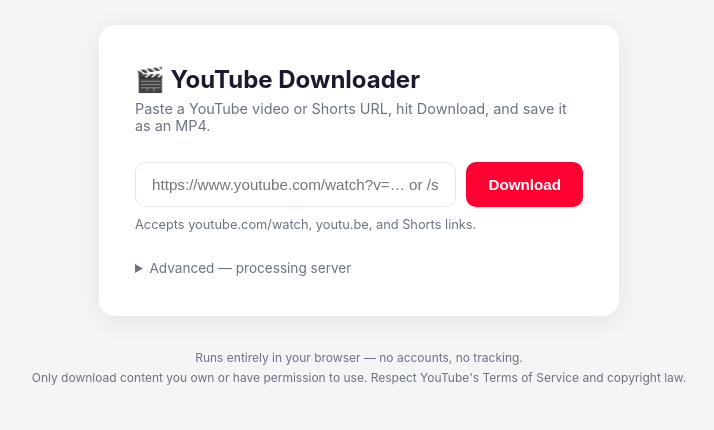
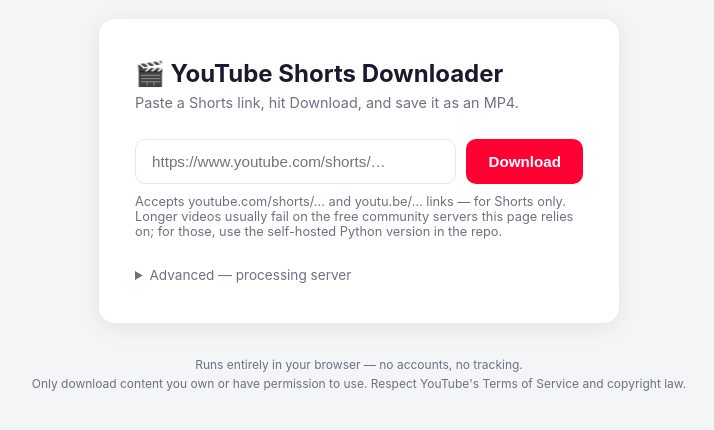
Before and after one commit to askarali2024/youtube-fetcher, a plain HTML site: page index.html in a window 1280 px wide. Shown: the part 194-624 px from the top of the page, without its empty margins (281-995 px from the left). Drawn offline with Linux system fonts and the light colour scheme; no server answers.

Commit message:
Set honest expectations on the Pages app: Shorts only
The only open community instance can't stream longer videos, so the
UI, README, and repo description now position the static app as a
Shorts downloader and point to the self-hosted Python versions for
regular videos.

```diff
--- a/index.html
+++ b/index.html
@@ -3,8 +3,8 @@
 <head>
   <meta charset="UTF-8">
   <meta name="viewport" content="width=device-width, initial-scale=1.0">
-  <title>YouTube Video &amp; Shorts Downloader</title>
-  <meta name="description" content="Download YouTube videos and Shorts as MP4 — paste a link, hit download.">
+  <title>YouTube Shorts Downloader</title>
+  <meta name="description" content="Download YouTube Shorts as MP4 — paste a link, hit download.">
   <style>
     :root {
       --bg: #f4f5f7;
@@ -177,14 +177,14 @@
 </head>
 <body>
   <main class="card">
-    <h1>🎬 YouTube Downloader</h1>
-    <p class="subtitle">Paste a YouTube video or Shorts URL, hit Download, and save it as an MP4.</p>
+    <h1>🎬 YouTube Shorts Downloader</h1>
+    <p class="subtitle">Paste a Shorts link, hit Download, and save it as an MP4.</p>
 
     <form id="download-form" class="input-row">
-      <input type="url" id="url" placeholder="https://www.youtube.com/watch?v=… or /shorts/…" autocomplete="off" required>
+      <input type="url" id="url" placeholder="https://www.youtube.com/shorts/…" autocomplete="off" required>
       <button type="submit" id="btn">Download</button>
     </form>
-    <p class="hint">Accepts youtube.com/watch, youtu.be, and Shorts links.</p>
+    <p class="hint">Accepts youtube.com/shorts/… and youtu.be/… links — for Shorts only. Longer videos usually fail on the free community servers this page relies on; for those, use the self-hosted Python version in the repo.</p>
 
     <div class="status" id="status">
       <div class="status-line"><span class="spinner"></span><span id="status-label">Starting…</span></div>
@@ -562,8 +562,8 @@
       if (!extractVideoId(url)) {
         showError(
           "That doesn't look like a valid YouTube URL.\n\n" +
-          "Expected a link like https://www.youtube.com/watch?v=… , " +
-          "https://www.youtube.com/shorts/… , or https://youtu.be/…"
+          "Expected a link like https://www.youtube.com/shorts/… or " +
+          "https://youtu.be/…"
         );
         return;
       }
```
Also changed, not shown: 1 other file.
